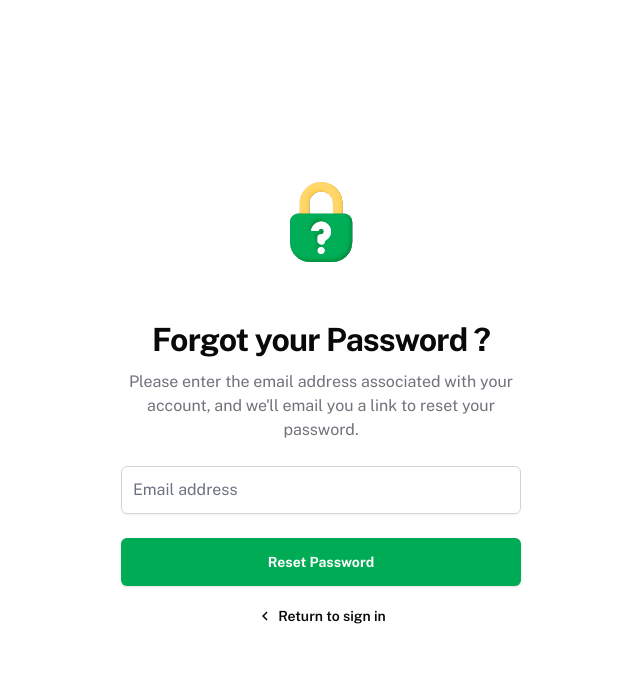
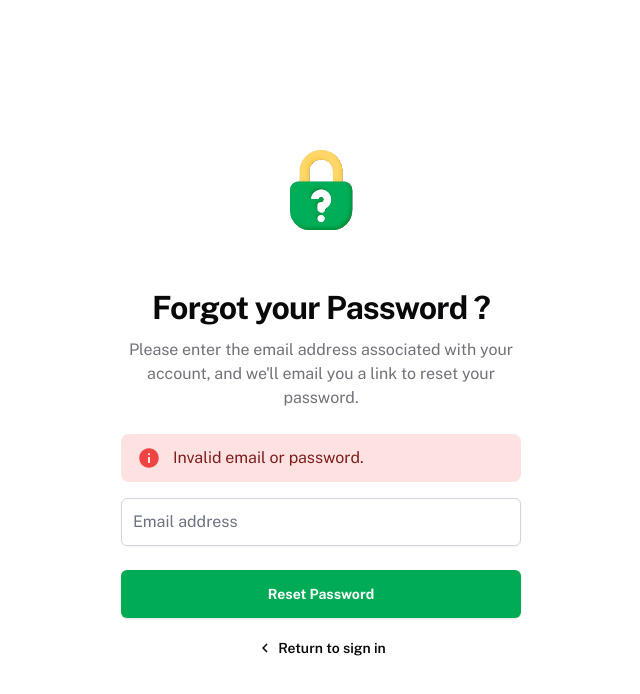
Before and after one commit to snitinshk/givereview, a Next.js app: page /auth/forgot in a window 1280 px wide. Shown: the top 694 px of the page, without its empty margins (319-959 px from the left). Built offline with nearby package versions, Linux system fonts and the light colour scheme.

Commit message:
create issues bar

```diff
--- a/app/admin/clients/create-client/page.tsx
+++ b/app/admin/clients/create-client/page.tsx
@@ -7,6 +7,7 @@ import { Select, SelectContent, SelectGroup, SelectItem, SelectTrigger, SelectVa
 import { TbCameraPlus } from "react-icons/tb";
 import Image from 'next/image';
 import { IoMdClose } from "react-icons/io";
+import { IoMdInformationCircle } from "react-icons/io";
 
 const CreateClient: React.FC = () => {
     const [preview, setPreview] = useState<string | null>(null);
@@ -29,7 +30,10 @@ const CreateClient: React.FC = () => {
                 <Button className="bg-[#d6f2e4] text-[#027b55] hover:text-white font-bold">Save</Button>
             </div>
             <div className="bg-white rounded-lg shadow-lg mb-5 p-5">
+
                 <div className="max-w-lg space-y-4 flex flex-col">
+                    <div className="flex items-center gap-3 bg-red-100 py-3 px-4 rounded-lg text-red-900 mb-4"><IoMdInformationCircle className="text-2xl text-red-500" /> Invalid email or password.</div>
+
                     <Input type="text" placeholder="Client name" className="h-12" />
 
                     <Select>
--- a/app/auth/forgot/page.tsx
+++ b/app/auth/forgot/page.tsx
@@ -8,6 +8,7 @@ import Image from "next/image"
 import { useState } from "react"
 import Link from 'next/link'
 import { MdOutlineKeyboardArrowLeft } from "react-icons/md";
+import { IoMdInformationCircle } from "react-icons/io";
 
 export default function ForgotPassword() {
     const [email, setEmail] = useState<string>('')
@@ -29,6 +30,7 @@ export default function ForgotPassword() {
                     </CardDescription>
                 </CardHeader>
                 <CardContent>
+                <div className="flex items-center gap-3 bg-red-100 py-3 px-4 rounded-lg text-red-900 mb-4"><IoMdInformationCircle className="text-2xl text-red-500" /> Invalid email or password.</div>
                     <form onSubmit={(e) => e.preventDefault()} className="space-y-4">
                         <div className="relative">
                             <Input
--- a/app/auth/login/action.ts
+++ b/app/auth/login/action.ts
@@ -24,6 +24,6 @@ export async function loginAction(signInData: SignInData) {
     // })
 
     revalidatePath('/', 'layout')
-    redirect('/admin/clients')
+    redirect('/admin/clients/list')
 
 }
--- a/app/auth/login/form.tsx
+++ b/app/auth/login/form.tsx
@@ -7,6 +7,7 @@ import { useState } from "react";
 import Logo from "../../images/logo.svg"
 import { Checkbox } from "@/components/ui/checkbox"
 import Link from 'next/link'
+import { IoMdInformationCircle } from "react-icons/io";
 
 type LoginFormProps = {
     signInData: (data: SignInData) => void; // or Promise<void>
@@ -39,6 +40,7 @@ export default function LoginForm({ signInData }: LoginFormProps) {
             </div>
             <h2 className="text-2xl font-bold font-PUBSAN">Sign in</h2>
 
+            <div className="flex items-center gap-3 bg-red-100 py-3 px-4 rounded-lg text-red-900"><IoMdInformationCircle className="text-2xl text-red-500" /> Invalid email or password.</div>
             <div className="space-y-6">
                 <div className="relative">
                     <Input
--- a/app/auth/reset/page.tsx
+++ b/app/auth/reset/page.tsx
@@ -10,6 +10,7 @@ import Link from "next/link"
 import { MdOutlineKeyboardArrowLeft } from "react-icons/md"
 import { EyeIcon, EyeOffIcon } from "lucide-react";
 import Timmer from "@/components/timmer"
+import { IoMdInformationCircle } from "react-icons/io";
 
 export default function ResetPassword() {
     const [email, setEmail] = useState<string>('')
@@ -50,6 +51,7 @@ export default function ResetPassword() {
                     </CardDescription>
                 </CardHeader>
                 <CardContent>
+                    <div className="flex items-center gap-3 bg-red-100 py-3 px-4 rounded-lg text-red-900 mb-4"><IoMdInformationCircle className="text-2xl text-red-500" /> Invalid email or password.</div>
                     <form onSubmit={(e) => e.preventDefault()} className="space-y-4">
                         <div className="space-y-6">
                             <div className="relative">
```
